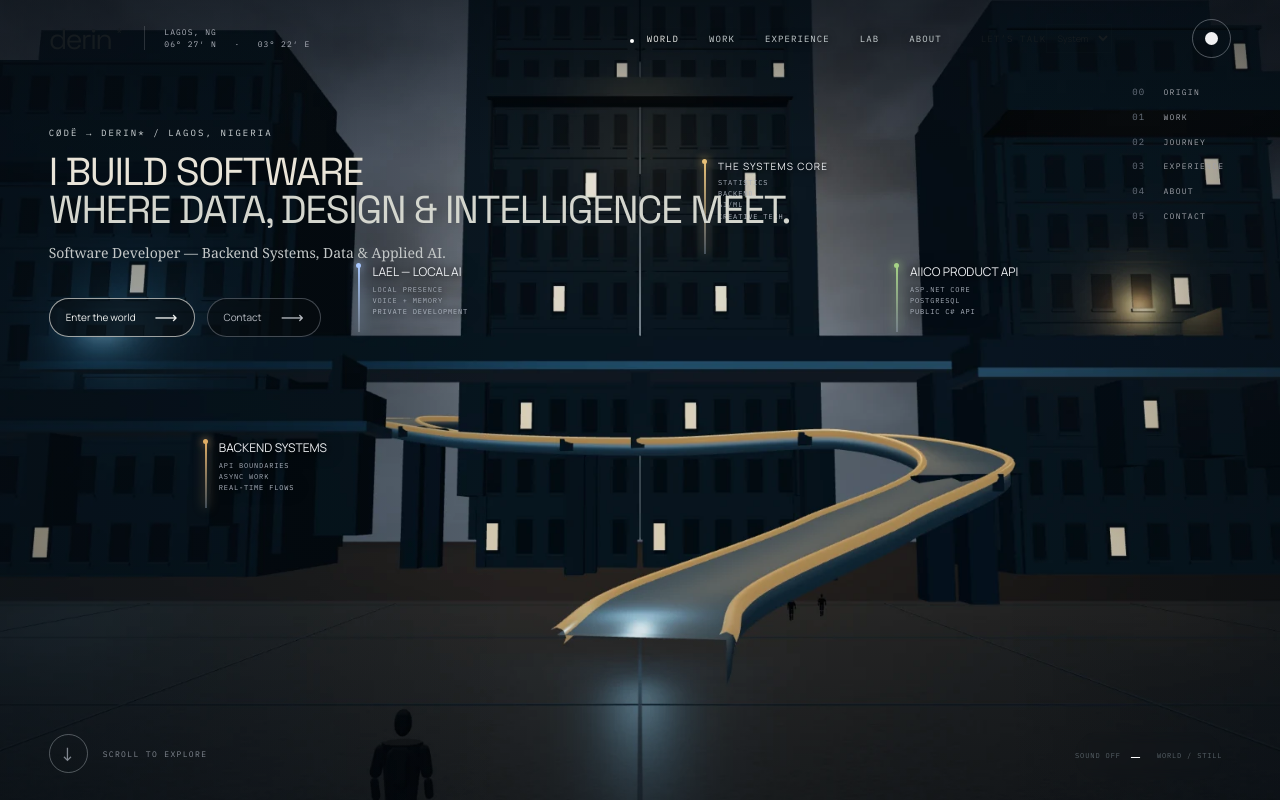
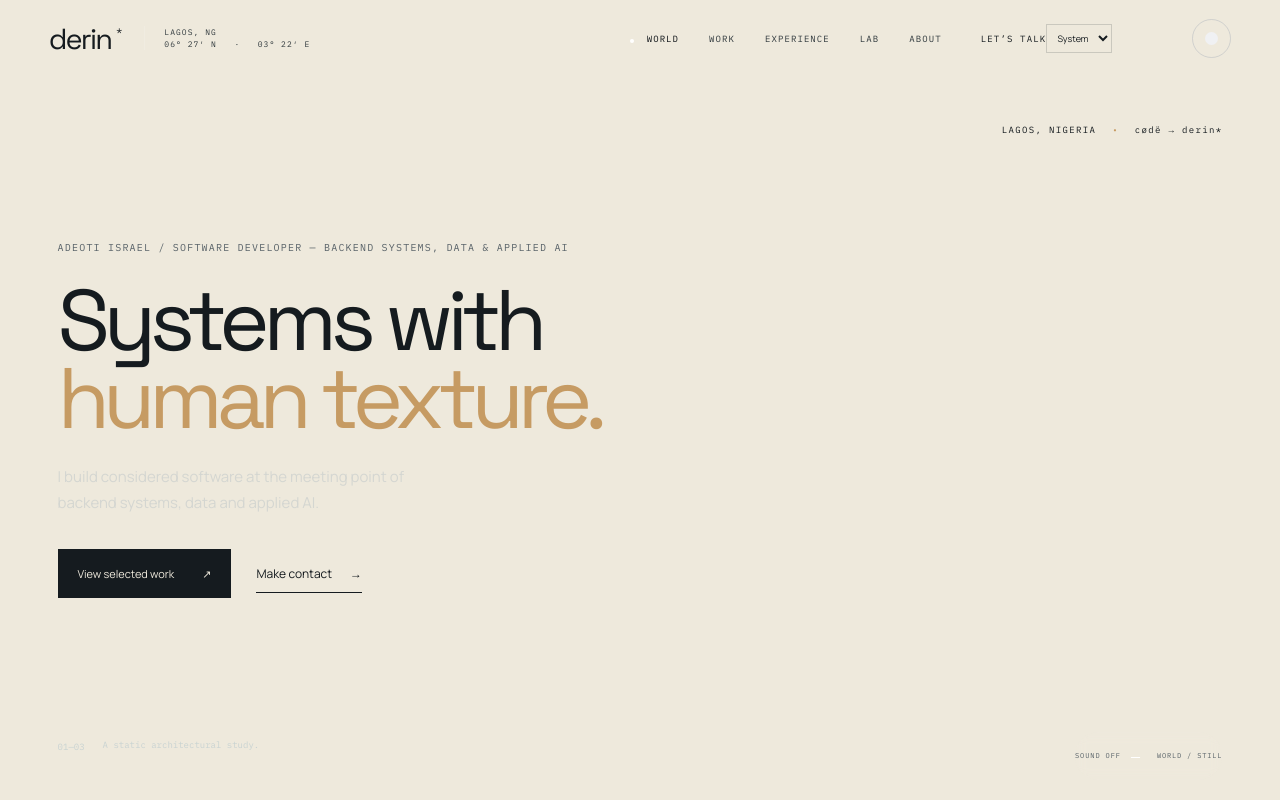
Before and after one commit to oluwaisrael/newportfolio, a React (Vite) app: page / in a window 1280 px wide. Shown: the top 800 px of the page. Built offline with nearby package versions, Linux system fonts and the light colour scheme.

Commit message:
feat: establish editorial portfolio direction

```diff
--- a/src/main.tsx
+++ b/src/main.tsx
@@ -20,3 +20,4 @@ import './styles/lab.css';
 import './styles/ask.css';
 import './styles/mobile.css';
 import './styles/profile.css';
+import './styles/rebuild.css';
--- a/src/routes/Home.tsx
+++ b/src/routes/Home.tsx
@@ -1,176 +1,17 @@
 import { Link } from 'react-router-dom';
+import { certifications, experience, profile, skills, timeline } from '../data/profile';
 import { projects } from '../data/projects';
 import { useCapabilities } from '../hooks/useCapabilities';
-import { certifications, experience, profile, skills, timeline } from '../data/profile';
-const pins = [
-  {
-    slug: 'core',
-    name: 'THE SYSTEMS CORE',
-    detail: 'STATISTICS\nBACKEND\nAI/ML\nCREATIVE TECH',
-    x: 55,
-    y: 20,
-    color: '#e7c078',
-    href: '#arrival-path',
-  },
-  {
-    slug: 'lael-ai',
-    name: 'LAEL — LOCAL AI',
-    detail: 'LOCAL PRESENCE\nVOICE + MEMORY\nPRIVATE DEVELOPMENT',
-    x: 28,
-    y: 33,
-    color: '#a9c8ff',
-    href: '/work/lael-ai',
-  },
-  {
-    slug: 'aiico-product-api',
-    name: 'AIICO PRODUCT API',
-    detail: 'ASP.NET CORE\nPOSTGRESQL\nPUBLIC C# API',
-    x: 70,
-    y: 33,
-    color: '#a6d386',
-    href: '/work/aiico-product-api',
-  },
-  {
-    slug: 'backend-systems',
-    name: 'BACKEND SYSTEMS',
-    detail: 'API BOUNDARIES\nASYNC WORK\nREAL-TIME FLOWS',
-    x: 16,
-    y: 55,
-    color: '#dfad65',
-    href: '/work/backend-systems',
-  },
-];
-const index = [
-  ['00', 'ORIGIN', '#arrival-title'],
-  ['01', 'WORK', '/work'],
-  ['02', 'JOURNEY', '#journey'],
-  ['03', 'EXPERIENCE', '/experience'],
-  ['04', 'ABOUT', '/about'],
-  ['05', 'CONTACT', '/contact'],
-];
+
 export default function Home() {
   const { realtime } = useCapabilities();
-  return (
-    <>
-      <section className="arrival" aria-labelledby="arrival-title">
-        <div className="arrival-copy">
-          <p id="statistics" className="eyebrow">
-            cødë → derin* / LAGOS, NIGERIA
-          </p>
-          <h1 id="arrival-title">
-            I BUILD SOFTWARE
-            <br />
-            <em>WHERE DATA, DESIGN &amp; INTELLIGENCE MEET.</em>
-          </h1>
-          <p className="arrival-description">
-            {profile.positioning}.
-          </p>
-          <div className="arrival-actions">
-            <a href={realtime ? '#arrival-path' : '#discover'} className="pill">
-              Enter the world <span>⟶</span>
-            </a>
-            <Link to="/contact" className="text-link">
-              Contact <span>⟶</span>
-            </Link>
-          </div>
-        </div>
-        <nav className="arrival-sections" aria-label="World sections">
-          {index.map(([number, label, href]) => (
-            <a href={href} key={number}>
-              <span>{number}</span>
-              {label}
-            </a>
-          ))}
-        </nav>
-        <div className="arrival-pins" aria-label="Project districts">
-          {pins.map((pin) => {
-            const content = (
-              <>
-                <i aria-hidden="true" />
-                <span className="pin-copy">
-                  <strong>{pin.name}</strong>
-                  <small>{pin.detail}</small>
-                </span>
-              </>
-            );
-            return pin.href.startsWith('/') ? (
-              <Link
-                key={pin.slug}
-                to={pin.href}
-                className={'district-pin pin-' + pin.slug}
-                style={
-                  { left: pin.x + '%', top: pin.y + '%', '--pin': pin.color } as React.CSSProperties
-                }
-              >
-                {content}
-              </Link>
-            ) : (
-              <a
-                key={pin.slug}
-                href={pin.href}
-                className={'district-pin pin-' + pin.slug}
-                style={
-                  { left: pin.x + '%', top: pin.y + '%', '--pin': pin.color } as React.CSSProperties
-                }
-              >
-                {content}
-              </a>
-            );
-          })}
-        </div>
-        <div className="arrival-bottom">
-          <span className="arrival-identity mono">
-            ADEOTI ISRAEL
-            <br />
-            <span>STATISTICS · BACKEND · APPLIED AI</span>
-          </span>
-          <a href="#discover" className="scroll-cue mono">
-            <i aria-hidden="true">↓</i>
-            <span>SCROLL TO EXPLORE</span>
-          </a>
-        </div>
-      </section>
-      <div
-        className="arrival-traverse"
-        id="arrival-path"
-        aria-label="The winding path into the world"
-      />
-      <section id="discover" className="discovery" aria-label="Explore the world">
-        <div className="destination-index">
-          {projects.map((p) => (
-            <Link key={p.slug} to={'/work/' + p.slug} className="destination-line">
-              <span className="mono">{p.number}</span>
-              <span>
-                <strong>{p.title}</strong>
-                <small>{p.summary}</small>
-              </span>
-              <span className="mono destination-category">{p.category}</span>
-              <span>↗</span>
-            </Link>
-          ))}
-        </div>
-      </section>
-      <section className="direction" id="journey">
-        <p className="eyebrow">THE PERSON BEHIND THE SYSTEMS</p>
-        <h2>
-          Learning to see.
-          <br />
-          Learning to build.
-        </h2>
-        <p>
-          Before the systems, there was cødë. Now: a Statistics student building at the intersection of data, backend engineering and applied AI.
-        </p>
-        <Link to="/about" className="text-link">
-          About Derin <span>⟶</span>
-        </Link>
-      </section>
-      <section className="profile-ledger" aria-label="Profile overview">
-        <div className="academic-feature"><span className="eyebrow">UNIVERSITY OF LAGOS / STATISTICS</span><strong>{profile.cgpa}</strong><span>WEIGHTED CGPA</span></div>
-        <div><p className="eyebrow">THE JOURNEY</p>{timeline.map(([year, text]) => <p key={year}><b>{year}</b> {text}</p>)}</div>
-        <div><p className="eyebrow">CURRENT &amp; PRIOR EXPERIENCE</p>{experience.map(([company, role, note]) => <p key={company}><b>{company}</b><br />{role} · {note}</p>)}</div>
-        <div><p className="eyebrow">CREDENTIALS / SEVEN</p>{certifications.map(([name, issuer, date]) => <p key={name}><b>{name}</b><br />{issuer} · {date}</p>)}</div>
-        <div><p className="eyebrow">TOOLS DEMONSTRATED ACROSS WORK</p><p>{skills.join(' · ')}</p><p className="muted">Founder of lāel, an independent clothing brand. V&amp;M UNILAG model; independent fashion and lifestyle creator; freelance developer and designer.</p></div>
-      </section>
-    </>
-  );
+  return <div className="atlas-home">
+    <section className="atlas-arrival" aria-labelledby="arrival-title"><p className="atlas-kicker">LAGOS, NIGERIA <span>•</span> cødë → derin*</p><div className="atlas-hero-copy"><p className="eyebrow">ADEOTI ISRAEL / {profile.positioning}</p><h1 id="arrival-title">Systems with<br/><em>human texture.</em></h1><p>I build considered software at the meeting point of backend systems, data and applied AI.</p><div className="atlas-actions"><Link to="/work" className="atlas-button">View selected work <span>↗</span></Link><Link to="/contact" className="atlas-link">Make contact <span>→</span></Link></div></div><div className="atlas-arrival-note"><span>01—03</span><p>{realtime ? 'The architectural world is live.' : 'A static architectural study.'}</p></div></section>
+    <section className="atlas-statement"><p className="eyebrow">A PRACTICE SHAPED BY MORE THAN CODE</p><div><h2>From visual thinking<br/>to intelligent systems.</h2><p>Design taught composition. Statistics taught evidence. Work taught the conditions around a useful product. Together, they inform a more deliberate kind of engineering.</p><Link to="/about" className="atlas-link">Read the journey <span>→</span></Link></div></section>
+    <section className="atlas-work" aria-labelledby="selected-work"><header><p className="eyebrow">SELECTED ENGINEERING WORK / 01—03</p><h2 id="selected-work">Three ways of<br/><em>building depth.</em></h2></header><div className="atlas-projects">{projects.map((project) => <Link to={`/work/${project.slug}`} key={project.slug} className="atlas-project" style={{ '--accent': project.accent } as React.CSSProperties}><span className="mono">{project.number} / {project.category}</span><strong>{project.title}</strong><p>{project.summary}</p><i aria-hidden="true">↗</i></Link>)}</div></section>
+    <section className="atlas-credibility"><div className="atlas-role"><p className="eyebrow">NOW</p><h2>AIICO<br/><em>Insurance.</em></h2><p>Software Developer Intern<br/>Victoria Island, Lagos</p><Link to="/experience" className="atlas-link">See experience <span>→</span></Link></div><div className="atlas-academic"><p className="eyebrow">UNIVERSITY OF LAGOS / STATISTICS</p><strong>{profile.cgpa}</strong><span>WEIGHTED CGPA</span><p>Analytical grounding for systems, data and model-aware product work.</p></div></section>
+    <section className="atlas-journey"><header><p className="eyebrow">THE LONGER VIEW</p><h2>Built across<br/><em>disciplines.</em></h2></header><ol>{timeline.map(([period, copy]) => <li key={period}><span>{period}</span><p>{copy}</p></li>)}</ol></section>
+    <section className="atlas-ledger"><div><p className="eyebrow">EXPERIENCE</p>{experience.map(([company, role, note]) => <p key={company}><b>{company}</b><br/>{role}<small>{note}</small></p>)}</div><div><p className="eyebrow">CREDENTIALS / SEVEN</p>{certifications.map(([name, issuer, date]) => <p key={name}><b>{name}</b><br/>{issuer}<small>{date}</small></p>)}</div><div className="atlas-founder"><p className="eyebrow">FOUNDER / CREATIVE PRACTICE</p><h3>lāel</h3><p>An independent clothing brand, kept deliberately separate from the Lael local AI application.</p><p>V&amp;M UNILAG model, independent fashion and lifestyle creator, freelance developer and designer.</p><p className="muted">100,000+ combined TikTok likes · 2,000+ followers across platforms · 1,200+ LinkedIn followers</p></div></section>
+    <section className="atlas-skills"><p className="eyebrow">MATERIALS / TECHNOLOGIES</p><p>{skills.join(' · ')}</p><Link to="/contact" className="atlas-contact">Let’s make something<br/><em>useful.</em> <span>↗</span></Link></section>
+  </div>;
 }
```
Also changed, not shown: src/styles/rebuild.css (added), 1 other file (tests, documents, lock files or other folders).
